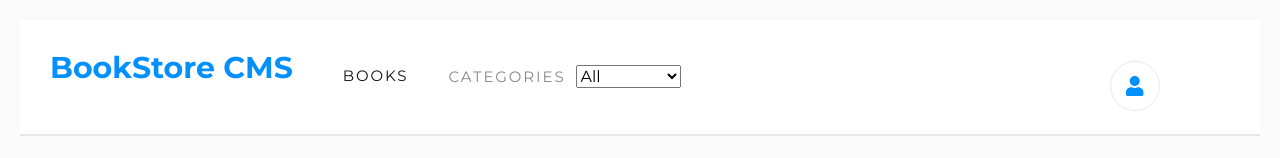
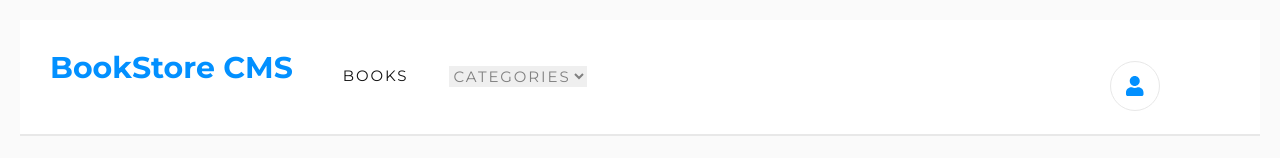
Before and after one commit to cgcarlosg/bookstore, a React (Create React App) app: page / in a window 1280 px wide. Shown: the top 158 px of the page. Built offline with nearby package versions, Linux system fonts and the light colour scheme.

Commit message:
delete an element to match with the four of the given design

```diff
--- a/src/components/CategoryFilter.js
+++ b/src/components/CategoryFilter.js
@@ -13,9 +13,8 @@ export const CATEGORIES = [
 
 const CategoryFilter = ({ handleFilter }) => (
   <label htmlFor="filterCategories" className="flex align-c">
-    <span className="category-header-title op-5">Categories</span>
     <select name="filterCategories" onChange={handleFilter} id="filterCategories" className="pointer">
-      <option value="All">All</option>
+      <option value="All">Categories</option>
       {
         CATEGORIES.map(category => (
           <option value={category.name} key={category.key}>
--- a/src/stylesheets/App.css
+++ b/src/stylesheets/App.css
@@ -90,12 +90,13 @@ li {
   margin-top: 15px;
 }
 
-.category-header-title {
-  color: var(--black);
+#filterCategories {
+  text-transform: uppercase;
+  color: gray;
   font-size: 15px;
+  margin-right: 10px;
   letter-spacing: 1.9px;
-  text-transform: uppercase;
-  margin-right: 10px;
+  border-color: white;
 }
 
 .first-container {
```
